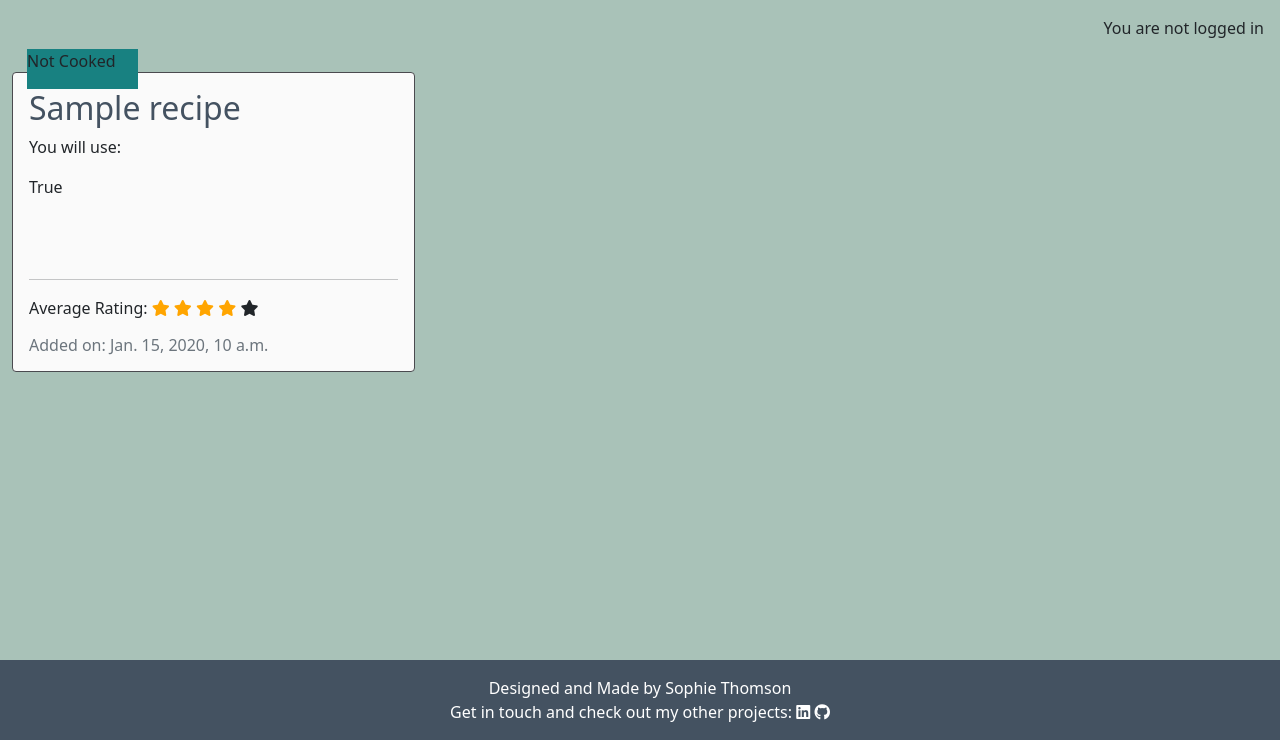
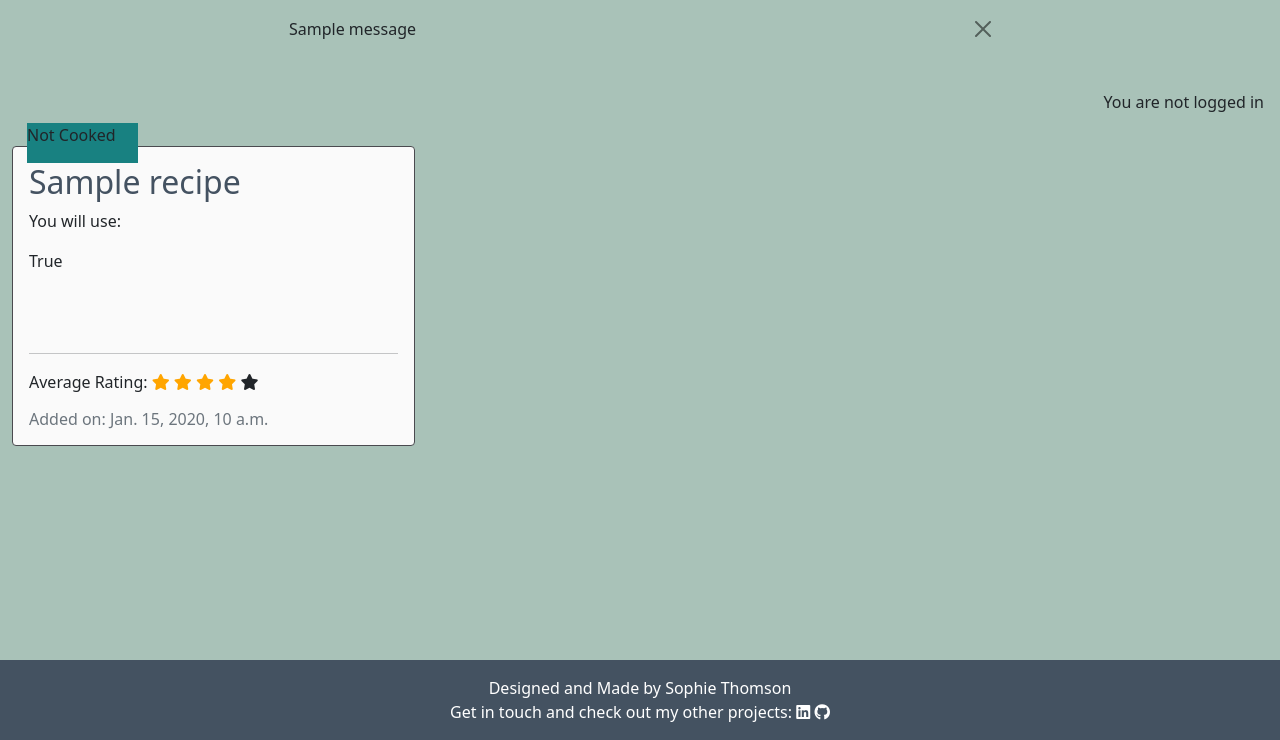
Before and after one commit to sophie-thomson/TasteSENsation, a Django app: page / in a window 1280 px wide. Shown: the part 60-800 px from the top of the page. Run offline with Django 5.2, Linux system fonts and the light colour scheme; tables that the repository leaves empty hold one stand-in row (values such as "Sample post"); one stand-in notice (Sample message) is shown; some libraries are stand-ins or nearby versions.

Commit message:
Add success message for comment submission

```diff
--- a/cookbook/templates/cookbook/recipe_detail.html
+++ b/cookbook/templates/cookbook/recipe_detail.html
@@ -95,6 +95,8 @@
 
                     {% csrf_token %}
                     <p>How many stars would you give {{ recipe.title }}?</p>
+                    <input type="hidden" name="form_id" value="rating_form">
+
                     <div id="rating-radio-buttons">
                         <input type="radio" id="1-star" name="rating" value="1">
                         <label for="1-star">
@@ -137,7 +139,7 @@
 
                     {% csrf_token %}
                     <p>How many stars would you like to give {{ recipe.title }}?</p>
-                    <input type="hidden" name="form_id" calue="rating_form">
+                    <input type="hidden" name="form_id" value="rating_form">
 
                     <div id="rating-radio-buttons">
 
--- a/cookbook/views.py
+++ b/cookbook/views.py
@@ -1,5 +1,6 @@
 from django.shortcuts import render, get_object_or_404, redirect
 from django.views import generic
+from django.contrib import messages
 from .models import Recipe, Rating
 from django.http import JsonResponse
 from django import forms
@@ -67,15 +68,19 @@ def recipe_detail(request, slug):
 
         elif form_id == "comment_form":
             comment_form = CommentForm(data=request.POST)
+
             if comment_form.is_valid():
                 comment = comment_form.save(commit=False)
                 comment.author = request.user
                 comment.recipe = recipe
                 comment.save()
+                messages.add_message(
+                    request, messages.SUCCESS,
+                    'Comment submitted and awaiting approval'
+                )
 
                 # Redirect to the same page after rating
                 return redirect("recipe_detail", slug=slug)
-
 
     return render(
         request,
--- a/templates/base.html
+++ b/templates/base.html
@@ -71,6 +71,20 @@
             </div>
         </div>
     </nav>
+    <!-- displaying Django messages -->
+<div class="container">
+    <div class="row">
+        <div class="col-md-8 offset-md-2">
+            {% for message in messages %}
+            <div class="alert {{ message.tags }} alert-dismissible
+                fade show" id="msg" role="alert">
+                {{ message | safe }}
+                <button type="button" class="btn-close" data-bs-dismiss="alert" aria-label="Close"></button>
+            </div>
+            {% endfor %}
+        </div>
+    </div>
+</div>
 
     <main class="flex-shrink-0 main-bg">
 
```
